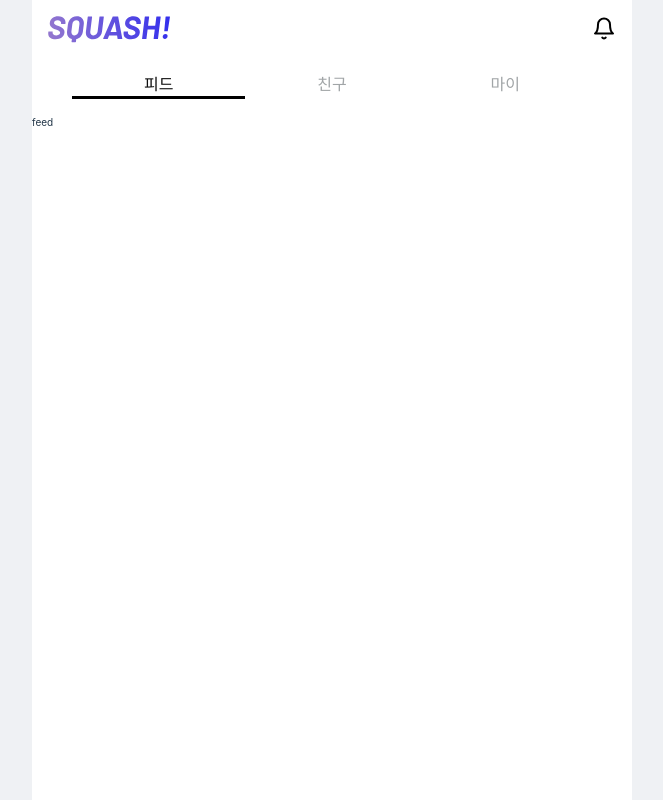
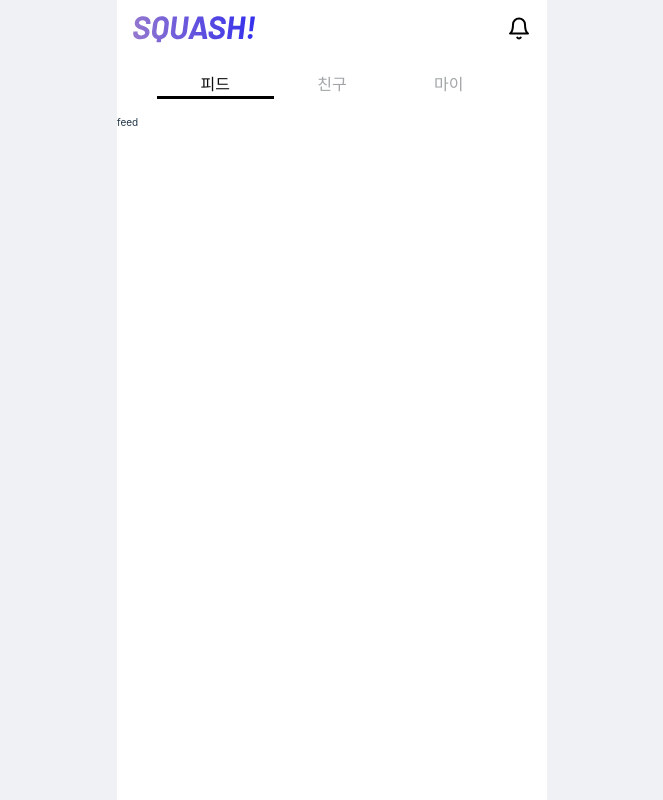
Before and after one commit to Squash-io/squash-frontend, a React (Vite) app: page / in a window 1280 px wide. Shown: the whole page, without its empty margins (308-971 px from the left). Built offline with nearby package versions, Linux system fonts and the light colour scheme.

Commit message:
design : 레이아웃 수정

```diff
--- a/src/components/@common/Layout/Layout.style.ts
+++ b/src/components/@common/Layout/Layout.style.ts
@@ -11,8 +11,8 @@ export const Container = styled.section`
 `;
 
 export const DisplayWrapper = styled.section`
-  min-width: 60rem;
-  max-width: auto;
+  width: 100vw;
+  max-width: 43rem;
   height: 100vh;
   background-color: white;
 `;
```
